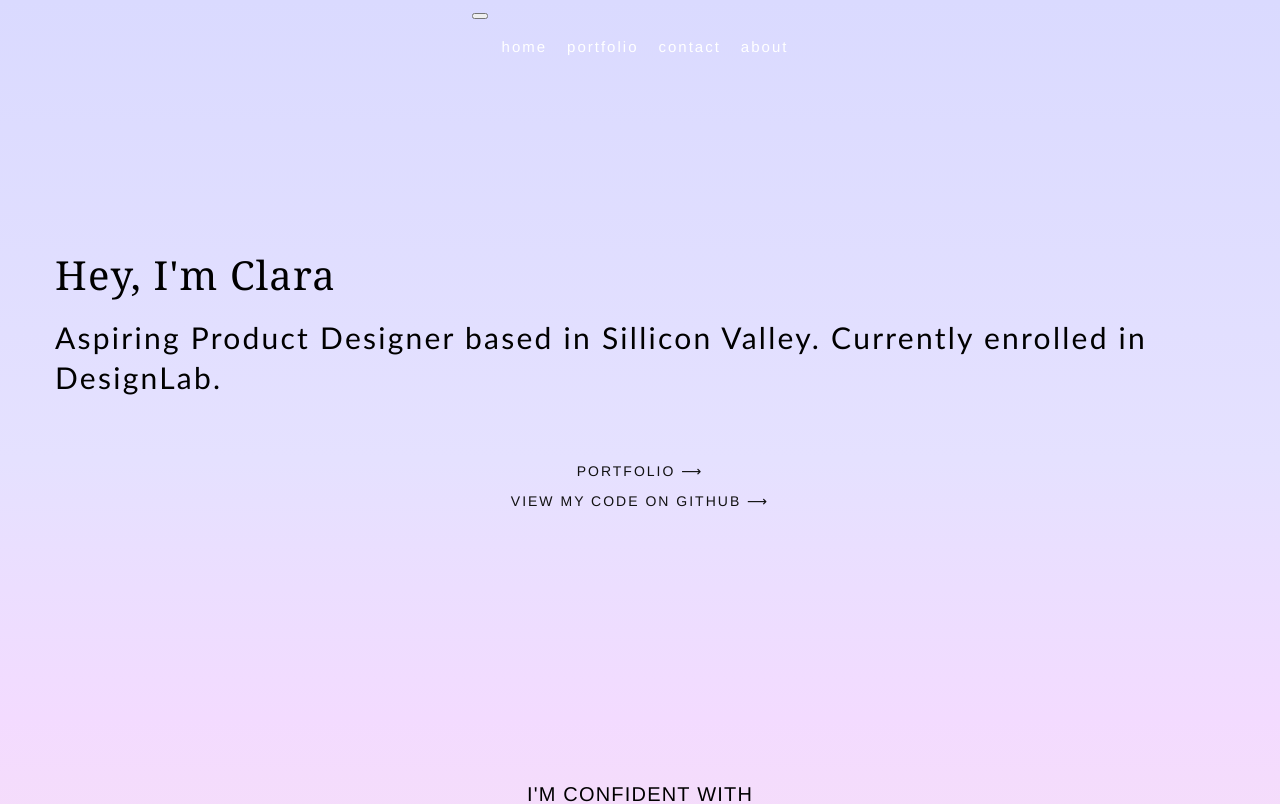
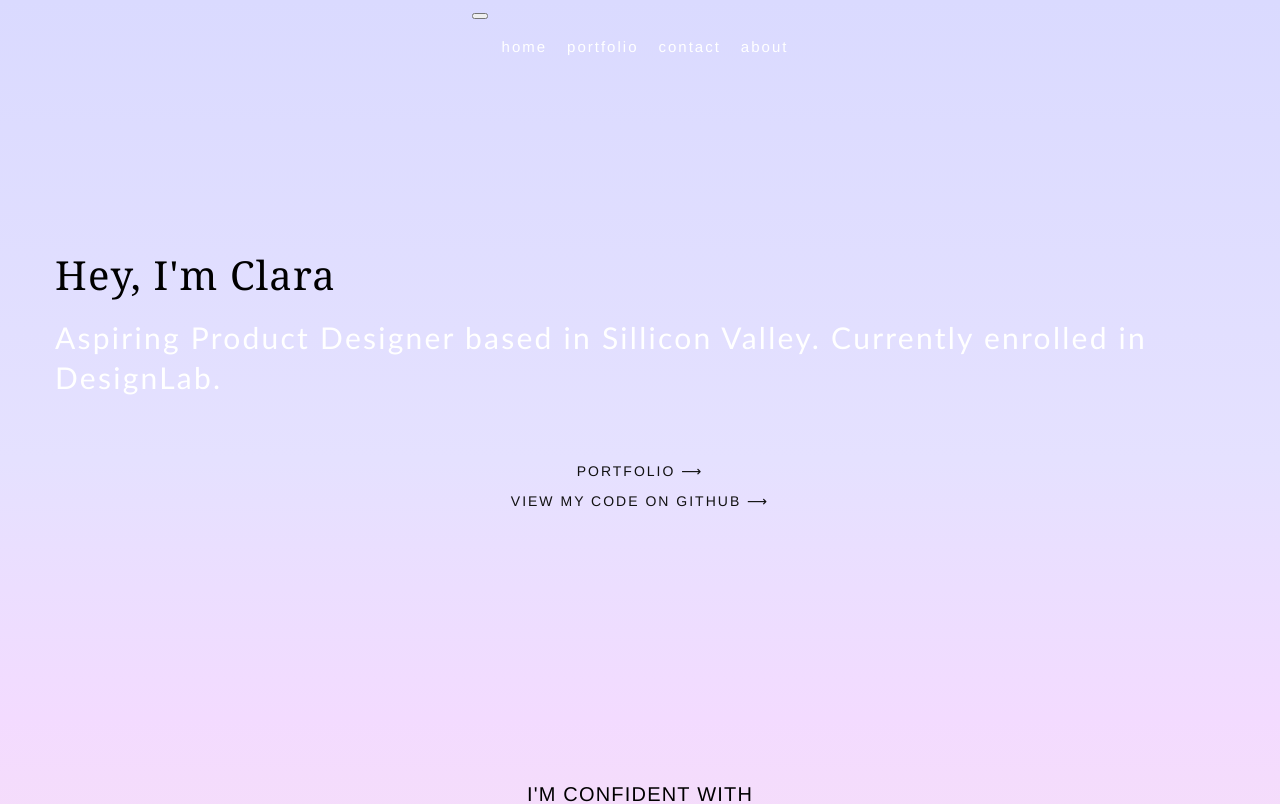
Before and after one commit to claralins/portfolio-website, a React (Create React App) app: page / in a window 1280 px wide. Shown: the top 804 px of the page. Built offline with nearby package versions, Linux system fonts and the light colour scheme.

Commit message:
Update App.css

```diff
--- a/src/App.css
+++ b/src/App.css
@@ -4,7 +4,7 @@
 
 * {
   margin: 0;
-  color: rgb(0, 0, 0);
+  color: rgb(255, 255, 255);
   box-sizing: border-box;
 }
 
```
